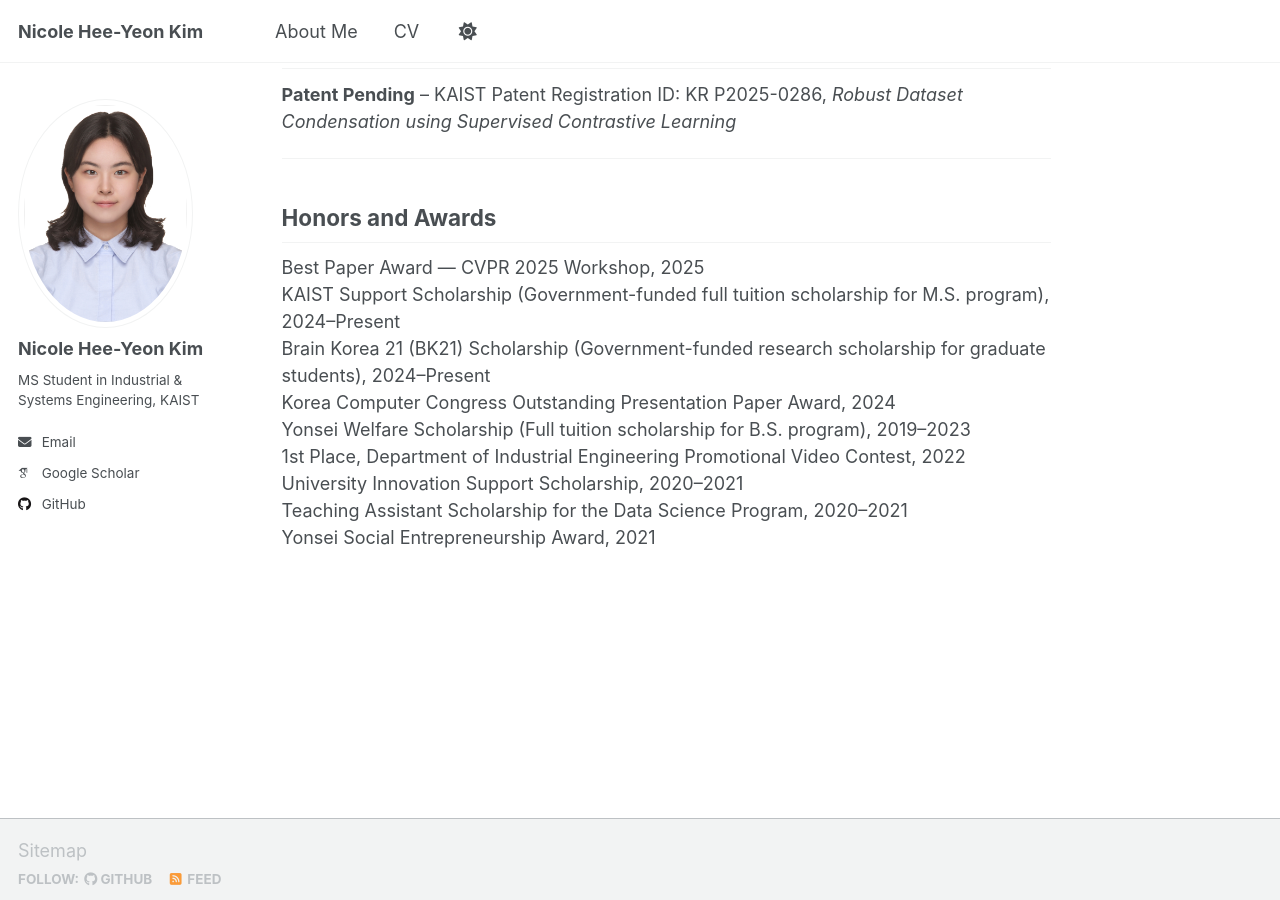
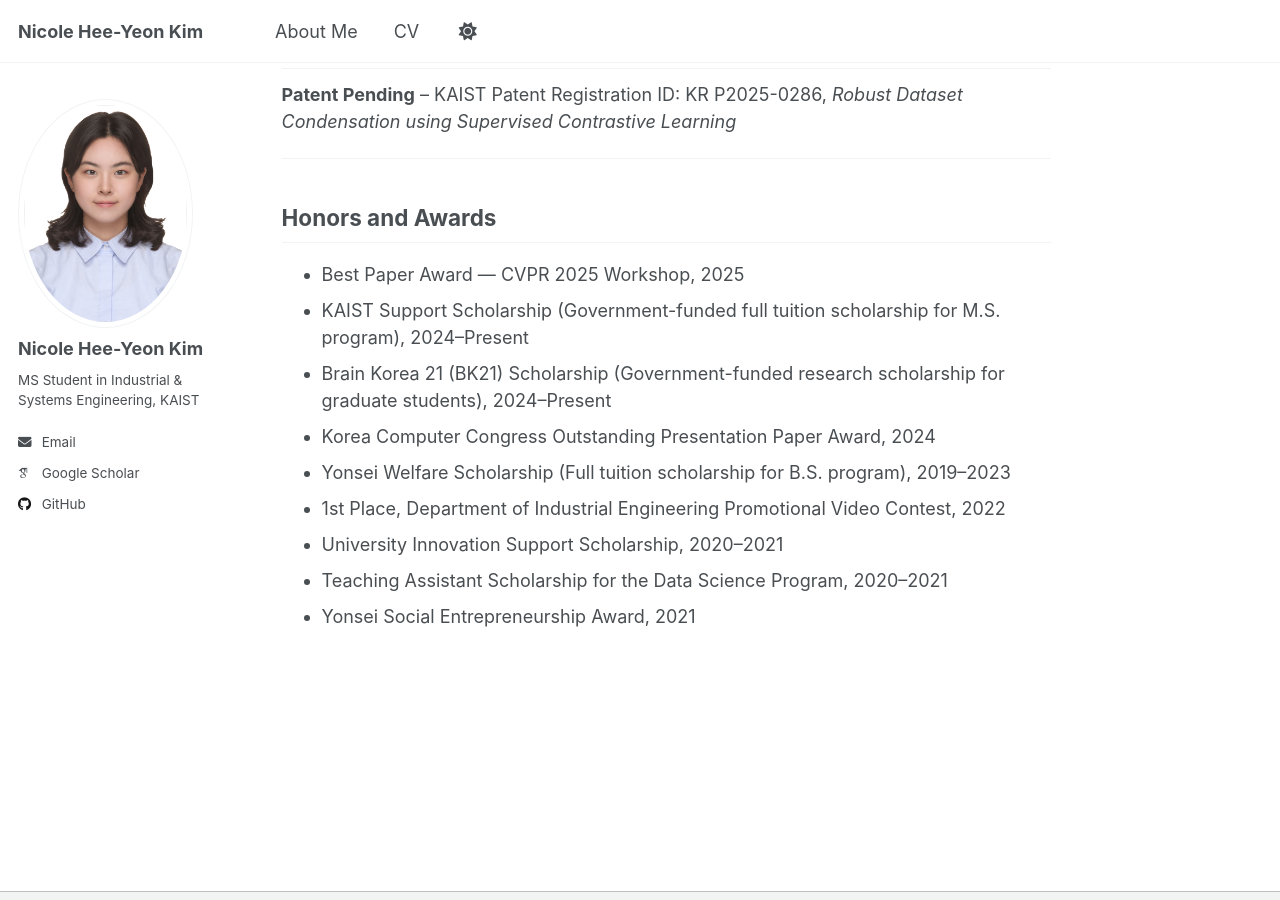
Before and after one commit to Nicole-Hee-Yeon-Kim/Nicole-Hee-Yeon-Kim.github.io, a Jekyll site: the page built from _pages/about.md, in a window 1280 px wide and 900 px high, scrolled down 1881 px. Built offline with Jekyll 4.4.1, drawn with Linux system fonts in a browser that asks for light colours; some web fonts are replaced; a script that is not in the unit is left out.

```diff
--- a/_pages/about.md
+++ b/_pages/about.md
@@ -63,12 +63,12 @@ Jihwan Oh, Jeonghwan Choi, **Nicole Hee-Yeon Kim**, Hwanjun Song
 
 ## Honors and Awards
 
-Best Paper Award — CVPR 2025 Workshop, 2025
-KAIST Support Scholarship (Government-funded full tuition scholarship for M.S. program), 2024–Present
-Brain Korea 21 (BK21) Scholarship (Government-funded research scholarship for graduate students), 2024–Present
-Korea Computer Congress Outstanding Presentation Paper Award, 2024
-Yonsei Welfare Scholarship (Full tuition scholarship for B.S. program), 2019–2023
-1st Place, Department of Industrial Engineering Promotional Video Contest, 2022
-University Innovation Support Scholarship, 2020–2021
-Teaching Assistant Scholarship for the Data Science Program, 2020–2021
-Yonsei Social Entrepreneurship Award, 2021
+- Best Paper Award — CVPR 2025 Workshop, 2025
+- KAIST Support Scholarship (Government-funded full tuition scholarship for M.S. program), 2024–Present
+- Brain Korea 21 (BK21) Scholarship (Government-funded research scholarship for graduate students), 2024–Present
+- Korea Computer Congress Outstanding Presentation Paper Award, 2024
+- Yonsei Welfare Scholarship (Full tuition scholarship for B.S. program), 2019–2023
+- 1st Place, Department of Industrial Engineering Promotional Video Contest, 2022
+- University Innovation Support Scholarship, 2020–2021
+- Teaching Assistant Scholarship for the Data Science Program, 2020–2021
+- Yonsei Social Entrepreneurship Award, 2021
```
